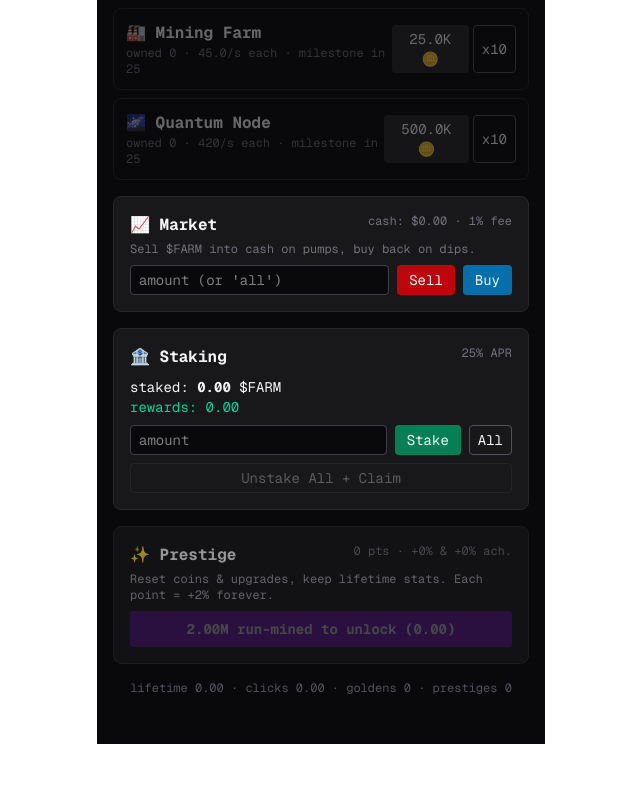
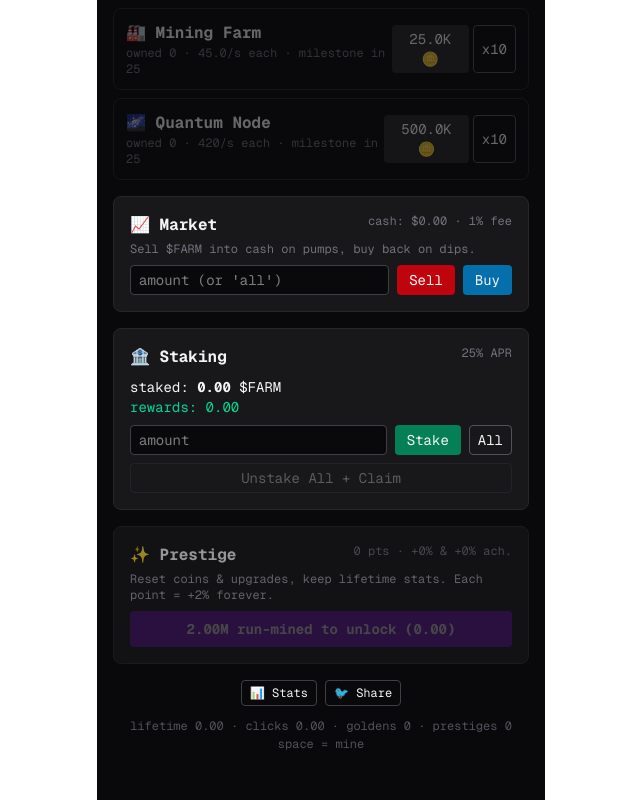
Before and after one commit to wolfgang1211/coinfarm, a Next.js app: page / in a window 1280 px wide. Shown: the part 578-1378 px from the top of the page, without its empty margins (319-959 px from the left). Before the commit the page ends 1322 px from the top, so only its background shows below. Built offline with nearby package versions, Linux system fonts and the light colour scheme.

Commit message:
Wave 6: stats panel, X share button, space-to-mine shortcut

```diff
--- a/src/app/page.tsx
+++ b/src/app/page.tsx
@@ -43,6 +43,7 @@ export default function Home() {
   const [showLeaderboard, setShowLeaderboard] = useState(false);
   const [lbEntries, setLbEntries] = useState<{ name: string; totalMined: number; prestiges: number; achievements: number; rank?: number }[] | null>(null);
   const [playerName, setPlayerName] = useState("");
+  const [showStats, setShowStats] = useState(false);
   const stateRef = useRef(state);
   stateRef.current = state;
   const mineBtnRef = useRef<HTMLButtonElement>(null);
@@ -209,6 +210,29 @@ export default function Home() {
       pushToast("🧪 Research complete!");
       return { ...s, prestigePoints: s.prestigePoints - cost, perks: { ...s.perks, [id]: lvl + 1 } };
     });
+  };
+
+  // keyboard shortcut: space mines (when no input focused)
+  useEffect(() => {
+    const onKey = (e: KeyboardEvent) => {
+      if (e.code === "Space" && !(e.target instanceof HTMLInputElement)) {
+        e.preventDefault();
+        doMine();
+      }
+    };
+    window.addEventListener("keydown", onKey);
+    return () => window.removeEventListener("keydown", onKey);
+  });
+
+  const shareScore = async () => {
+    const s = stateRef.current;
+    if (!s) return;
+    const text = `⛏ I've mined ${fmtNum(s.totalMined)} $FARM (${s.prestiges} prestiges, ${s.achievements.length} achievements) in CoinFarm! Can you beat me?`;
+    const url = "https://coinfarm.vercel.app";
+    if (navigator.share) {
+      try { await navigator.share({ text, url }); return; } catch {}
+    }
+    window.open(`https://twitter.com/intent/tweet?text=${encodeURIComponent(text + " " + url)}`, "_blank");
   };
 
   const openLeaderboard = async () => {
@@ -403,8 +427,15 @@ export default function Home() {
         </button>
       </div>
 
-      <div className="mt-4 mb-8 text-center text-xs text-zinc-600">
-        lifetime {fmtNum(state.totalMined)} · clicks {fmtNum(state.clicksTotal)} · goldens {state.goldensClicked} · prestiges {state.prestiges}
+      <div className="mt-4 mb-8">
+        <div className="flex justify-center gap-2 mb-3 text-xs">
+          <button onClick={() => setShowStats(true)} className="border border-zinc-700 rounded px-2 py-1 hover:border-emerald-500">📊 Stats</button>
+          <button onClick={shareScore} className="border border-zinc-700 rounded px-2 py-1 hover:border-sky-500">🐦 Share</button>
+        </div>
+        <div className="text-center text-xs text-zinc-600">
+          lifetime {fmtNum(state.totalMined)} · clicks {fmtNum(state.clicksTotal)} · goldens {state.goldensClicked} · prestiges {state.prestiges}
+          <span className="block mt-0.5">space = mine</span>
+        </div>
       </div>
 
       {/* daily bonus */}
@@ -437,6 +468,37 @@ export default function Home() {
             <div className="font-bold mb-1">🌙 Welcome back!</div>
             {offlineReport}
             <button onClick={() => setOfflineReport(null)} className="mt-3 w-full rounded bg-emerald-600 py-1.5 hover:bg-emerald-500">Collect</button>
+          </div>
+        </div>
+      )}
+
+      {/* stats panel */}
+      {showStats && (
+        <div className="fixed inset-0 z-50 flex items-end sm:items-center justify-center bg-black/60" onClick={() => setShowStats(false)}>
+          <div className="rounded-t-xl sm:rounded-lg border border-zinc-700 bg-zinc-900 p-4 max-w-md w-full max-h-[70vh] overflow-y-auto" onClick={(e) => e.stopPropagation()}>
+            <div className="flex justify-between items-center mb-3">
+              <div className="font-bold">📊 Miner Statistics</div>
+              <button onClick={() => setShowStats(false)} className="text-zinc-400">✕</button>
+            </div>
+            {[
+              ["Lifetime mined", `${fmtNum(state.totalMined)} $FARM`],
+              ["This run", `${fmtNum(state.runMined)} $FARM`],
+              ["Portfolio value", `$${fmtNum((state.coins + state.stakedAmount) * state.price + (state.usdCash ?? 0))}`],
+              ["USD cash", `$${(state.usdCash ?? 0).toFixed(2)}`],
+              ["Best portfolio", `$${fmtNum(state.bestPortfolioValue)}`],
+              ["Total clicks", fmtNum(state.clicksTotal)],
+              ["Critical hits", fmtNum(state.critCount)],
+              ["Golden events", String(state.goldensClicked)],
+              ["Prestiges", String(state.prestiges)],
+              ["Achievements", `${state.achievements.length}/${ACHIEVEMENTS.length}`],
+              ["Daily streak", `${state.dailyStreak ?? 0} days`],
+              ["Passive rate", `${fmtNum(passiveRate(state))}/s`],
+              ["Playing since", new Date(state.createdAt).toLocaleDateString()],
+            ].map(([k, v]) => (
+              <div key={k} className="flex justify-between py-1.5 border-b border-zinc-800 last:border-0 text-sm">
+                <span className="text-zinc-400">{k}</span><span>{v}</span>
+              </div>
+            ))}
           </div>
         </div>
       )}
```
